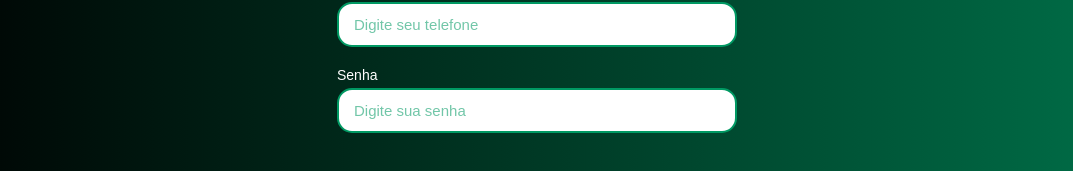
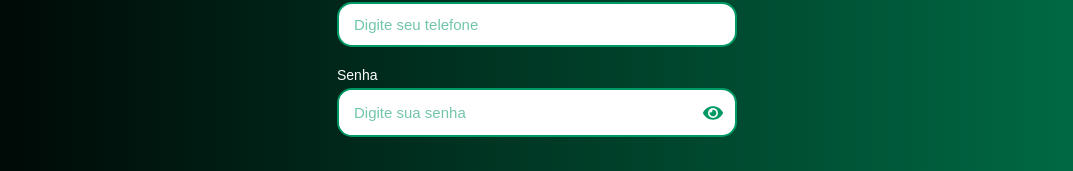
Before and after one commit to Marinho-C/analisai-react, a React (Vite) app: page / in a window 1280 px wide. Shown: the part 196-367 px from the top of the page, without its empty margins (103-1176 px from the left). Built offline with nearby package versions, Linux system fonts and the light colour scheme; a web font is replaced by a local one.

Commit message:
Coloquei o olho magico da senha e centralizei a frase

```diff
--- a/src/pages/Login/Login.css
+++ b/src/pages/Login/Login.css
@@ -93,7 +93,7 @@ body {
     width: 100%;
 }
 
-#title h2 {
+.textos {
     text-align: center;
     align-items: center;
     justify-content: center;
@@ -340,3 +340,40 @@ body {
         font-size: 13px;
     }
 }
+
+/* CAMPO SENHA COM OLHINHO */
+.caixa-input {
+  display: flex;
+  align-items: center;
+  width: 100%;
+  border: 2px solid #009963;
+  border-radius: 15px;
+  overflow: hidden;
+  background-color: #ffffff;
+}
+
+.caixa-input #inputSenha {
+  flex: 1;
+  height: 45px;
+  border: none;
+  border-radius: 0;
+  padding-left: 15px;
+  box-sizing: border-box;
+  font-size: 15px;
+  font-family: 'Montserrat', sans-serif;
+  outline: none;
+}
+
+.botao-olho {
+  background: transparent;
+  border: none;
+  padding: 0 12px;
+  cursor: pointer;
+  color: #009963;
+  display: flex;
+  align-items: center;
+}
+
+.botao-olho:hover {
+  color: #04724b;
+}
--- a/src/pages/Login/Login.jsx
+++ b/src/pages/Login/Login.jsx
@@ -1,10 +1,12 @@
+import { useState } from "react";
 import { useNavigate } from "react-router-dom";
 import "./Login.css";
-
+import { FaEye, FaEyeSlash } from "react-icons/fa";
 import logo from "../../assets/images/Logo-AnalisaAI.png";
 
 export default function Login() {
   const navigate = useNavigate();
+  const [ver, setVer] = useState(false);
 
   function entrar() {
     navigate("/home");
@@ -12,23 +14,18 @@ export default function Login() {
 
   return (
     <>
-
       <div id="login-container">
         <div id="logo">
           <img src={logo} alt="Logo AnalisaAI" />
         </div>
 
-      <div id="title">
+        <div className="textos">
           <h2>Realize seu acesso</h2>
         </div>
 
-      </div>
-
         <div id="inputs">
-
           <div id="telefone">
             <label>Telefone</label>
-
             <input
               id="inputTelefone"
               type="tel"
@@ -38,26 +35,31 @@ export default function Login() {
 
           <div id="senha">
             <label>Senha</label>
-
+            <div className="caixa-input">
               <input
                 id="inputSenha"
-            type="password"
+                type={ver ? "text" : "password"}
                 placeholder="Digite sua senha"
               />
+              <button
+                type="button"
+                onClick={() => setVer(!ver)}
+                className="botao-olho"
+              >
+                {ver ? <FaEyeSlash size={20} /> : <FaEye size={20} />}
+              </button>
             </div>
-
+          </div>
         </div>
 
         <div id="buttons">
-
           <button id="entrar" onClick={entrar}>
             Entrar
           </button>
-
           <button id="cadastrar">
             Cadastrar-se
           </button>
-
+        </div>
       </div>
     </>
   );
```
Lines whose indentation alone changed are shown as unchanged.
